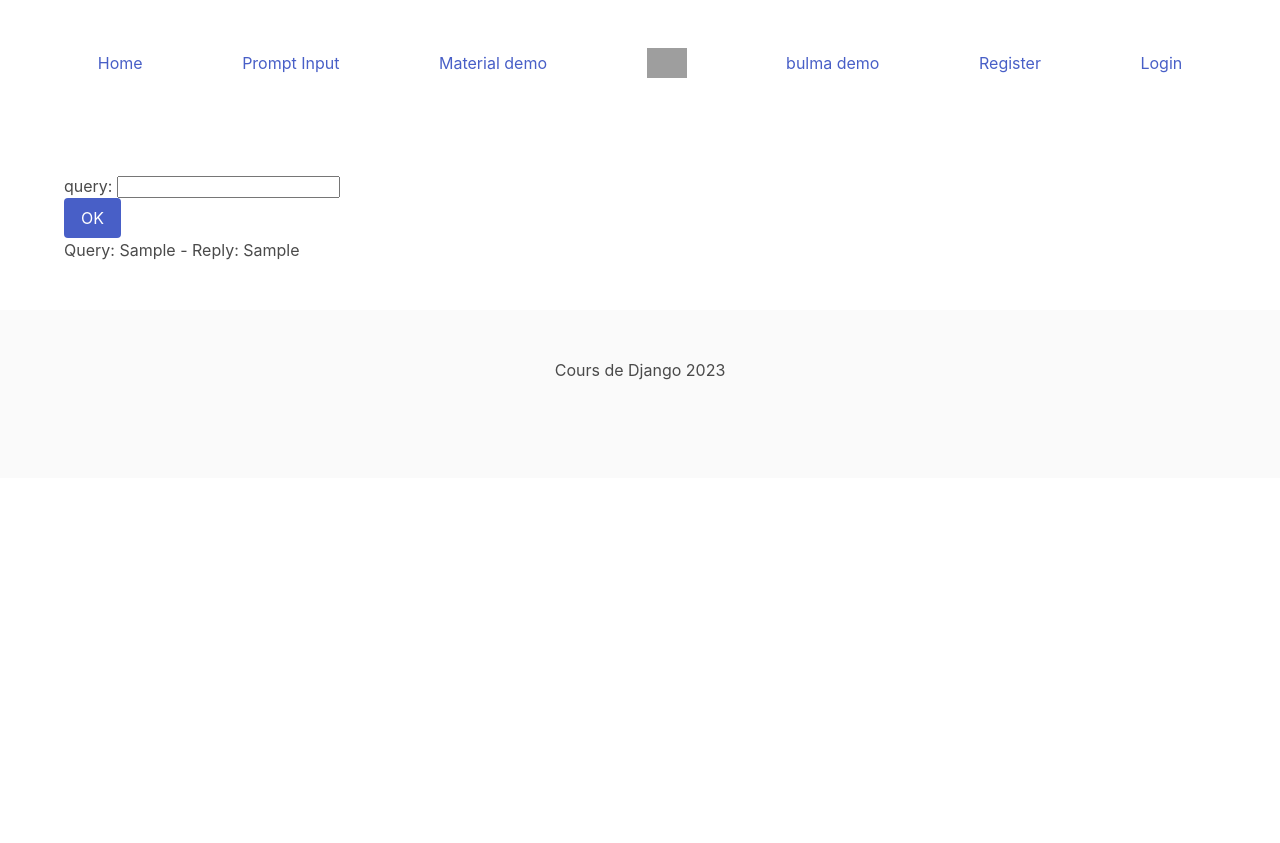
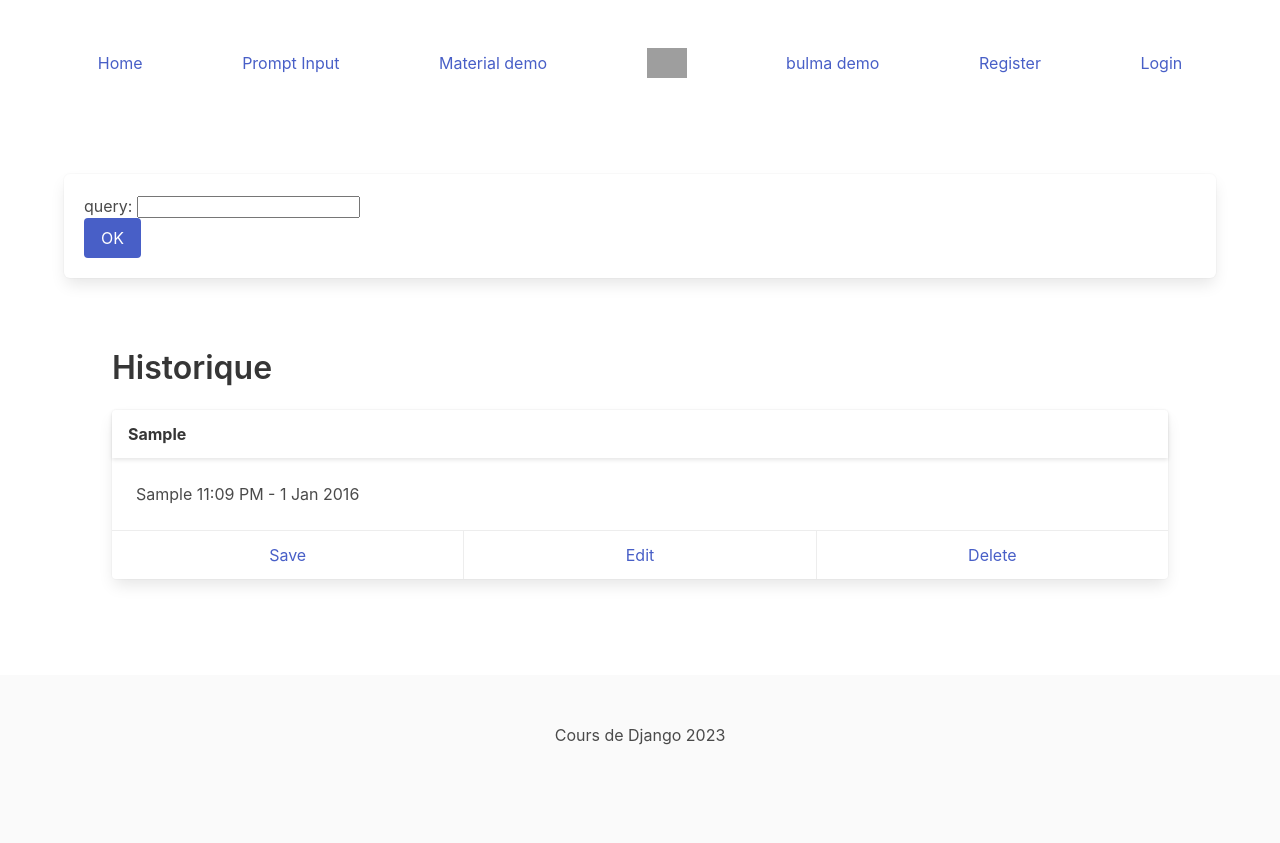
Before and after one commit to yostane/cours-python, a Django app: template material/django/mysite/promptai/templates/bulma-demo.html in a window 1280 px wide. Before the commit the page ends 380 px from the top, so only its background shows below. Run offline with Django 4.2, Linux system fonts and the light colour scheme; the template is opened without the code that fills it: values that come from a table or form of the project are taken from there, others are empty; tables that the repository leaves empty hold one stand-in row (values such as "Sample post"); grey boxes are pictures that could not be loaded.

Commit message:
Plus beau

```diff
--- a/material/django/mysite/promptai/templates/bulma-demo.html
+++ b/material/django/mysite/promptai/templates/bulma-demo.html
@@ -5,7 +5,7 @@
     Démo Bulma
 {% endblock title %}
 {% block content %}
-    <form action="{% url 'bulma-demo' %}" method="post">
+    <form action="{% url 'bulma-demo' %}" method="post" class="box">
         {% csrf_token %}
         {{ prompt_form|bulma }}
         <div class="field">
@@ -14,7 +14,29 @@
             </div>
         </div>
     </form>
-    <ul>
-        {% for promt in prompts %}<li>Query: {{ promt.query }} - Reply: {{ promt.reply }}</li>{% endfor %}
-    </ul>
+    <div class="section">
+        <h1 class="title">Historique</h1>
+        <div class="columns is-multiline">
+            {% for prompt in prompts %}
+                <div class="column">
+                    <div class="card">
+                        <header class="card-header">
+                            <p class="card-header-title">{{ prompt.query }}</p>
+                        </header>
+                        <div class="card-content">
+                            <div class="content">
+                                {{ prompt.reply }}
+                                <time datetime="2016-1-1">11:09 PM - 1 Jan 2016</time>
+                            </div>
+                        </div>
+                        <footer class="card-footer">
+                            <a href="#" class="card-footer-item">Save</a>
+                            <a href="#" class="card-footer-item">Edit</a>
+                            <a href="#" class="card-footer-item">Delete</a>
+                        </footer>
+                    </div>
+                </div>
+            {% endfor %}
+        </div>
+    </div>
 {% endblock content %}
--- a/material/django/mysite/promptai/views.py
+++ b/material/django/mysite/promptai/views.py
@@ -67,6 +67,7 @@ def show_bulma_demo(request: HttpRequest) -> HttpResponse:
 
 
 def register_request(request: HttpRequest) -> HttpResponse:
+    form = None
     if request.method == "POST":
         form = UserCreationForm(request.POST)
         if form.is_valid():
@@ -75,7 +76,8 @@ def register_request(request: HttpRequest) -> HttpResponse:
             # création du user dans la session HTTP
             login(request, user)
             return redirect("bulma-demo")
-    form = UserCreationForm()
+    else:
+        form = UserCreationForm()
     return render(
         request,
         "auth/register.html",
--- a/material/django/mysite/requirements.txt
+++ b/material/django/mysite/requirements.txt
@@ -1,4 +1,5 @@
 Django==4.2.7
+## Material kit (à inclure si vous choisissez de l'utiliser)
 django-theme-material-kit==1.0.19
-# Css de bulma dans les formulaires
+# Css de bulma dans les formulaires (si vous utilisez bulma)
 django-bulma
```
Also changed, not shown: docs/django-tour.md (+1 -0 lines), material/django/mysite/promptai/templates/auth/register.html (+9 -0 lines).
